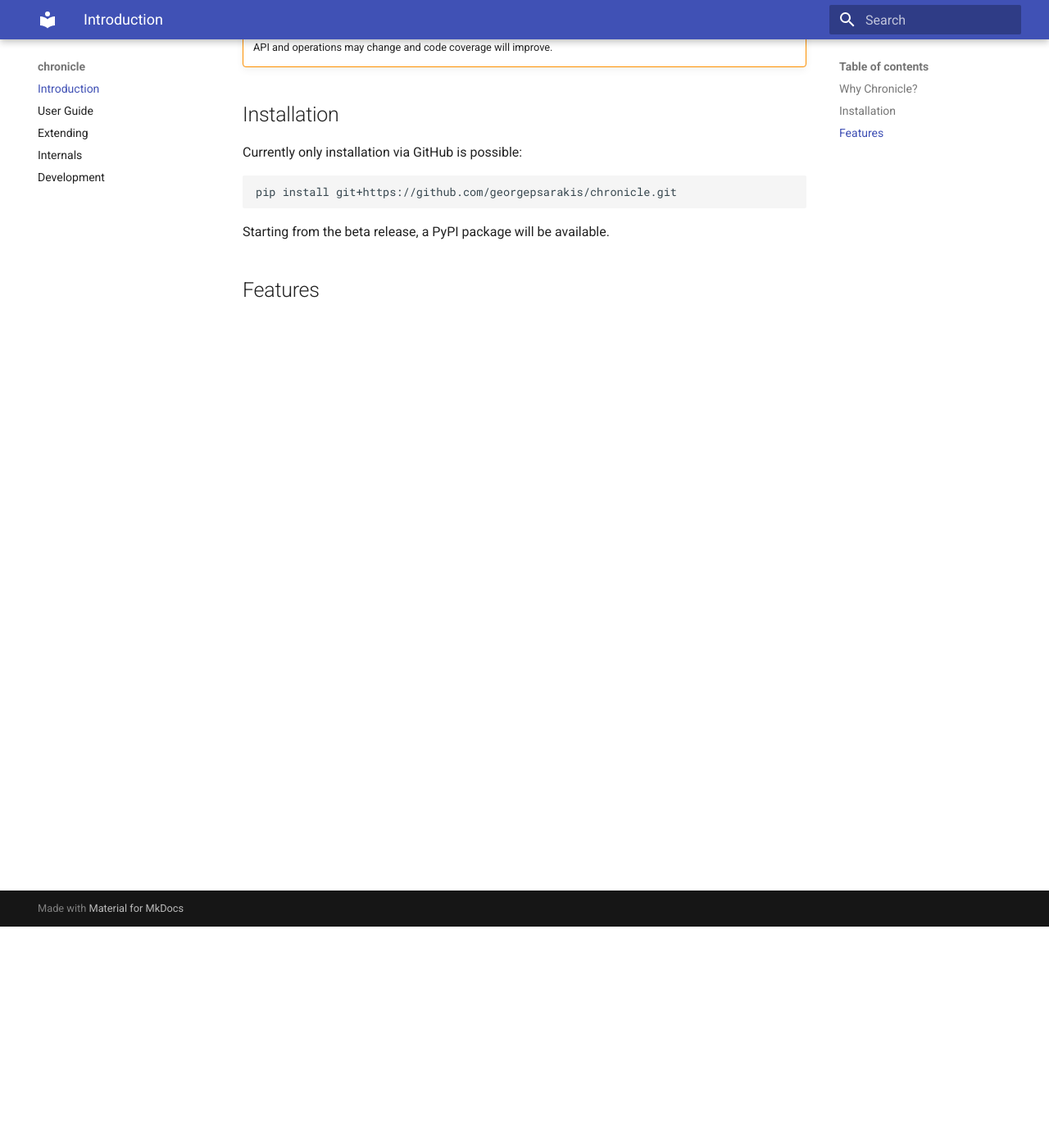
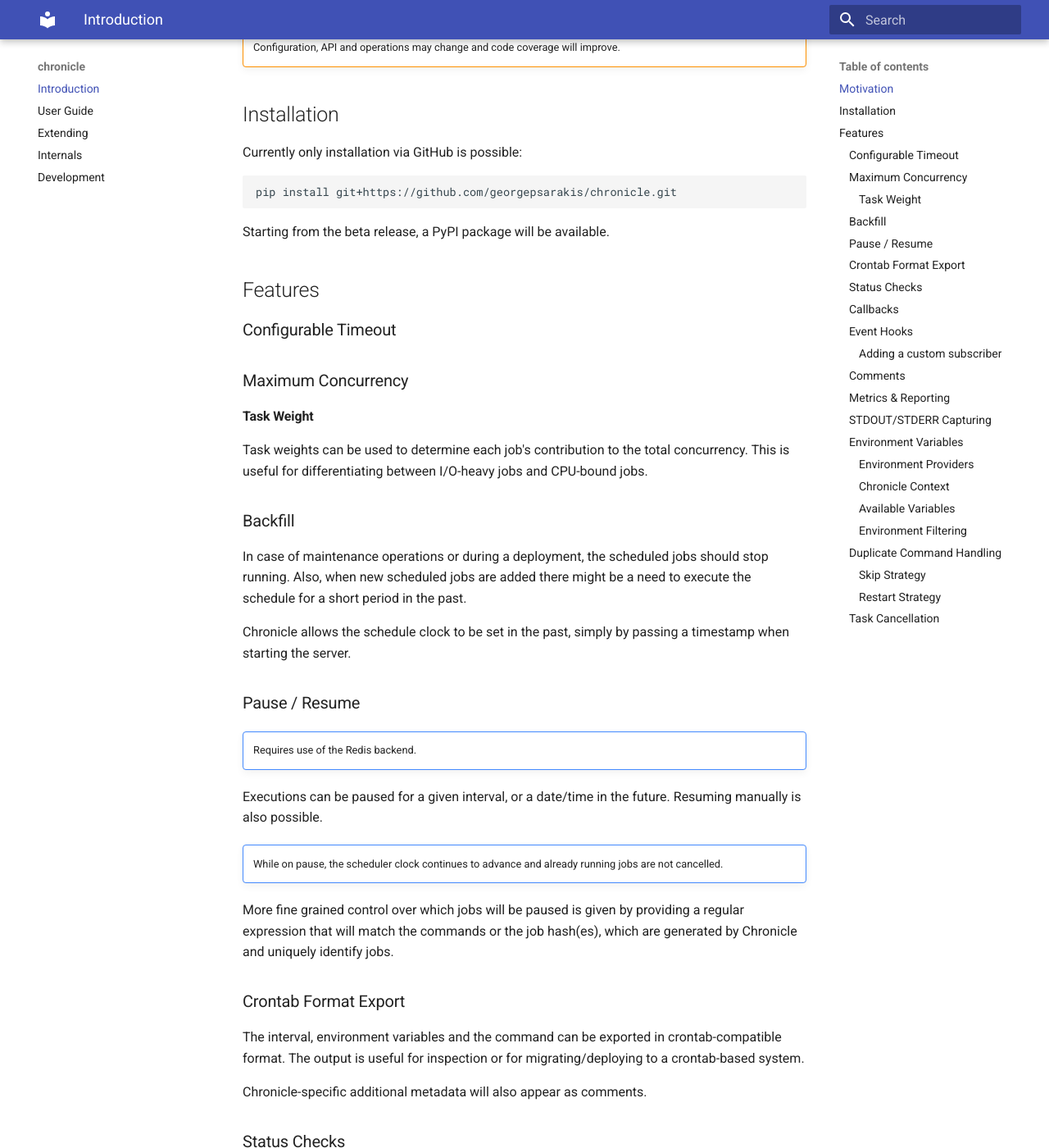
Before and after one commit to georgepsarakis/chronicle, an MkDocs documentation site: the page built from docs/index.md, in a window 1280 px wide and 1400 px high, scrolled down 270 px. Shown: the whole window at 82% size. Built offline with MkDocs 1.6.1 and Material for MkDocs 9.7.7, drawn with Linux system fonts in a browser that asks for light colours; some of the changed text lies outside the part shown.

Commit message:
Describe existing and pending features

````diff
--- a/docs/index.md
+++ b/docs/index.md
@@ -1,9 +1,9 @@
-## Why Chronicle?
+## Motivation
 
 !!! warning
     This project is currently considered as "alpha" release.
 
-    API and operations may change and code coverage will improve.
+    Configuration, API and operations may change and code coverage will improve.
 
 ## Installation
 
@@ -16,3 +16,139 @@
 Starting from the beta release, a PyPI package will be available.
 
 ## Features
+
+### Configurable Timeout
+
+### Maximum Concurrency
+
+#### Task Weight
+
+Task weights can be used to determine each job's
+contribution to the total concurrency.
+This is useful for differentiating between
+I/O-heavy jobs and CPU-bound jobs.
+
+### Backfill
+
+In case of maintenance operations or during a deployment,
+the scheduled jobs should stop running. Also, when new scheduled jobs are added there might be a need to execute the schedule
+for a short period in the past.
+
+Chronicle allows the schedule clock to be set in the past,
+simply by passing a timestamp when starting the server.
+
+### Pause / Resume
+
+!!! important ""
+    Requires use of the Redis backend.
+
+Executions can be paused for a given interval,
+or a date/time in the future. Resuming manually
+is also possible.
+
+!!! note ""
+    While on pause, the scheduler clock continues to advance and already running jobs are not cancelled.
+
+More fine grained control over which jobs will be paused
+is given by providing a regular expression that will match the commands
+or the job hash(es), which are generated by Chronicle and uniquely identify jobs.
+
+### Crontab Format Export
+
+The interval, environment variables and the command
+can be exported in crontab-compatible format.
+The output is useful for inspection or for migrating/deploying to
+a crontab-based system.
+
+Chronicle-specific additional metadata will also appear as comments.
+
+### Status Checks
+
+### Callbacks
+
+### Event Hooks
+
+Published events:
+- `JOB_STARTED`
+- `JOB_COMPLETED_SUCCESSFULLY`
+- `JOB_FAILED`
+- `JOB_POOL_HEARTBEAT`
+- `OPERATIONS_PAUSED`
+- `OPERATIONS_RESUMED`
+
+```
+{
+  "id": "...",
+  "type": "OPERATIONS_RESUMED",
+  "details": {
+      "paused_since": ""
+  }
+}
+```
+
+- `JOB_POOL_THROTTLING`
+- `JOB_POOL_CURRENT_DELAY`
+
+#### Adding a custom subscriber
+
+You can add a custom event subscriber, that will be notified once new events are generated.
+The subscriber should be a callable
+that accepts a JSON-serialized event as its only argument:
+
+```
+def log_to_stderr(event):
+    sys.stderr.write(f"{event}\n")
+
+Chronicle.events.subscribe(log_to_stderr)
+```
+
+By default events are emitted as log records, in STDOUT.
+
+### Comments
+
+Chronicle allows for providing structured
+annotations for each job.
+
+### Metrics & Reporting
+
+### STDOUT/STDERR Capturing
+
+### Environment Variables
+
+#### Environment Providers
+
+Environment variables for each job can be retrieved
+by a provider class. Note that the environment
+is determined only once upon startup.
+
+#### Chronicle Context
+
+#### Available Variables
+
+- `CHRONICLE_TASK_ID`
+- `CHRONICLE_CRON_TIME`
+- `CHRONICLE_BACKFILL`
+
+#### Environment Filtering
+
+### Duplicate Command Handling
+
+When a job execution time exceeds its interval,
+processes may start piling up, requiring more resources
+to complete and effectively bring execution to a halt. In addition,
+the increased resource consumption (e.g. database queries),
+may start causing issues to other components of the stack,
+for example a web application server.
+
+#### Skip Strategy
+
+It is possible that the same command is configured
+at different intervals or its execution time may
+extend over the given interval.
+
+Chronicle ensures that only a single instance of a command
+is running at any given time.
+
+#### Restart Strategy
+
+### Task Cancellation
````
Also changed, not shown: docs/user_guide.md (+12 -0 lines).
